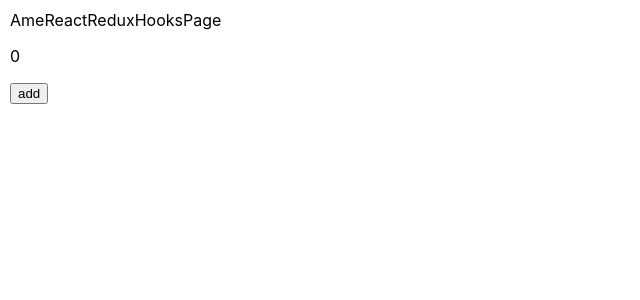
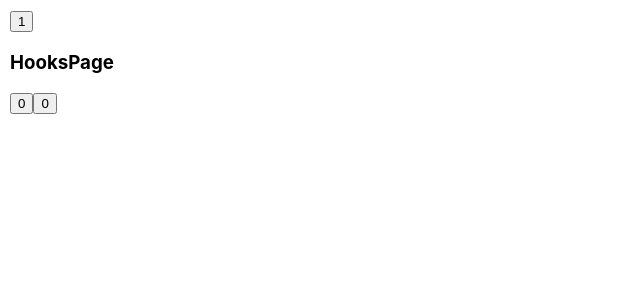
Before and after one commit to amebyte/react-hooks-and-react-redux, a React (Create React App) app: page / in a window 1280 px wide. Shown: the top 300 px of the page, without its empty margins (0-640 px from the left). Built offline with nearby package versions, Linux system fonts and the light colour scheme.

Commit message:
react kooks

```diff
--- a/src/App.js
+++ b/src/App.js
@@ -1,10 +1,14 @@
 // import ReduxPage from "./pages/AmeReduxPage";
-import AmeReactReduxHooksPage from "./pages/AmeReactReduxHooksPage";
+// import AmeReactReduxHooksPage from "./pages/AmeReactReduxHooksPage";
+import { useState } from "react";
+import AmeHooksPage from "./pages/AmeHooksPage";
 
 export default function App(props) {
+  const [state, setState] = useState(1)
   return (
     <div>
-      <AmeReactReduxHooksPage />
+      <button onClick={() => setState(state + 1)}>{state}</button>
+      {state % 2 && <AmeHooksPage />}
     </div>
   );
 }
--- /dev/null
+++ b/src/pages/AmeHooksPage.js
@@ -0,0 +1,29 @@
+import { useEffect, useLayoutEffect, useReducer } from "react"
+import { countReducer } from "../store"
+
+const init = (initalArg) => initalArg - 0
+function AmeHooksPage(props) {
+    const [count, setCount] = useReducer(countReducer, '0', init)
+    const [count2, setCount2] = useReducer(countReducer, '0', init)
+    useEffect(() => {
+        console.log("useEffect")
+        return () => {
+           console.log("useEffect unmount")
+        }
+    }, [count])
+
+    useLayoutEffect(() => {
+        console.log("useLayoutEffect")
+        return () => {
+            console.log("useLayoutEffect unmount")
+         }
+    }, [count])
+    return(
+        <div>
+            <h3>HooksPage</h3>
+            <button onClick={() => setCount({type: 'ADD'})}>{count}</button>
+            <button onClick={() => setCount2({type: 'ADD'})}>{count2}</button>
+        </div>
+    )
+}
+export default AmeHooksPage
```
